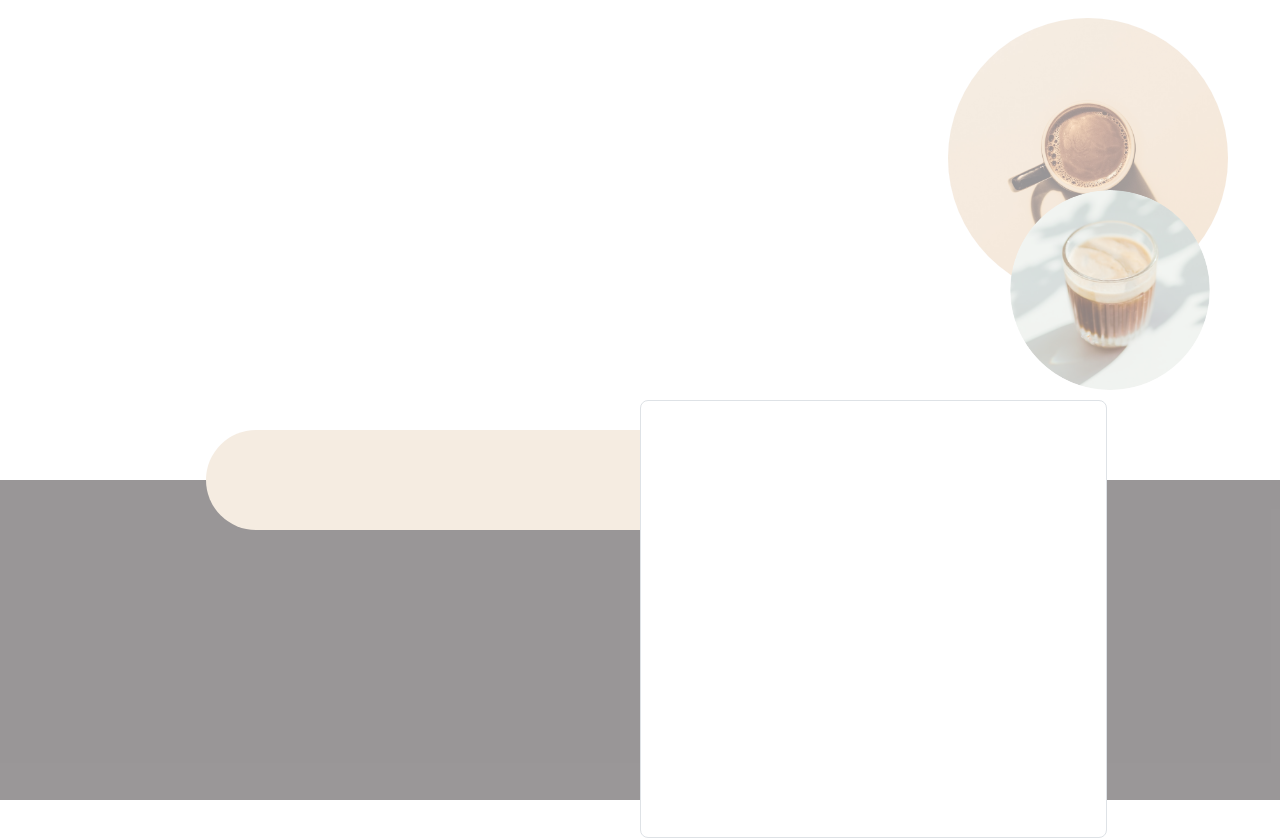
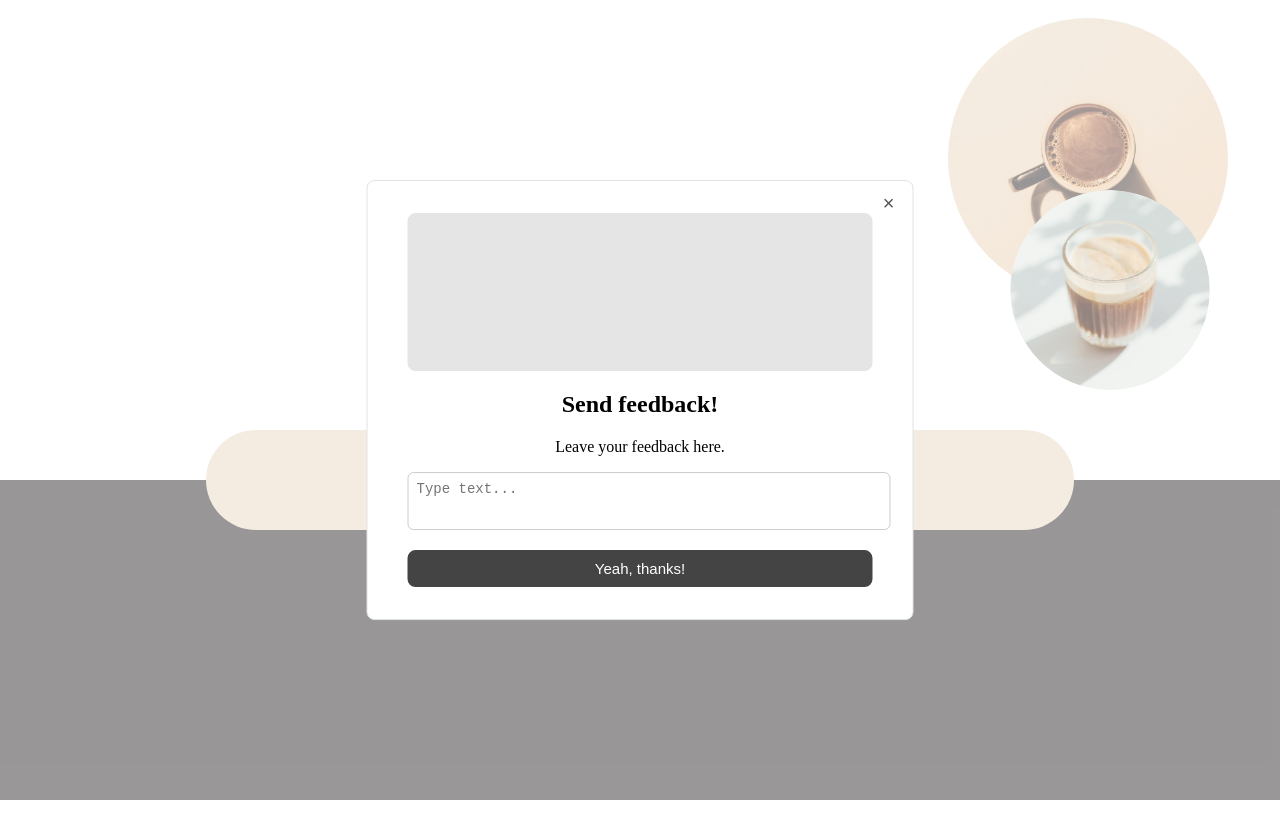
Before and after one commit to Thuandang297/mindX-CFE, a plain HTML site: page lesson-3/index.html in a window 1280 px wide. After the commit the page ends 800 px from the top, so only its background shows below. Drawn offline with Linux system fonts and the light colour scheme.

Commit message:
Update: Bai thuc hanh so 3

```diff
--- a/lesson-3/index.html
+++ b/lesson-3/index.html
@@ -56,16 +56,107 @@
 
         .pop-up {
             width: 465px;
-            height: 436px;
             border-radius: 8px;
             background-color: #fff;
             border: 1px solid #DEE2E6;
             position: absolute;
             top: 50%;
             left: 50%;
-            /* transform: translate(-50%, -50%); */
-            /* transform: translateX(-50%);
-            transform: translateY(-50%); */
+            transform: translate(-50%, -50%);
+            padding: 32px 40px;
+        }
+
+        .image-feed-back {
+            width: 100%;
+            height: 158px;
+            background-color: #E5E5E5;
+            border-radius: 12px;
+        }
+
+        .feed-back-content {
+            align-content: center;
+        }
+
+        /* Nút đóng */
+        .close-btn {
+            position: absolute;
+            top: 10px;
+            right: 12px;
+            border: none;
+            background: none;
+            font-size: 20px;
+            cursor: pointer;
+            color: #555;
+        }
+
+        /* Ảnh mô phỏng (vùng xám) */
+        .modal-image {
+            width: 100%;
+            height: 158px;
+            background: #e5e5e5;
+            border-radius: 8px;
+            margin-bottom: 20px;
+        }
+
+        /* Tiêu đề */
+        .modal h2 {
+            margin: 0;
+            font-size: 18px;
+            font-weight: 600;
+            color: #333;
+        }
+
+        /* Phụ đề */
+        .modal p {
+            margin: 6px 0 16px;
+            font-size: 14px;
+            color: #777;
+        }
+
+        /* Ô nhập text */
+        textarea {
+            width: 100%;
+            height: 40px;
+            border: 1px solid #ccc;
+            border-radius: 6px;
+            padding: 8px;
+            resize: none;
+            font-size: 14px;
+            outline: none;
+            margin-bottom: 16px;
+        }
+
+        /* Nút gửi */
+        .submit-btn {
+            width: 100%;
+            background: #444;
+            color: white;
+            border: none;
+            border-radius: 8px;
+            padding: 10px 0;
+            font-size: 15px;
+            cursor: pointer;
+            transition: background 0.2s ease;
+        }
+
+        .center-text {
+            position: absolute;
+            top: 50%;
+            left: 50%;
+            transform: translate(-50%, -50%);
+            margin: 0;
+        }
+
+        .submit-btn:hover {
+            background: #333;
+        }
+
+        h2 {
+            text-align: center;
+        }
+
+        p {
+            text-align: center;
         }
     </style>
 </head>
@@ -93,6 +184,12 @@
 
     </div>
     <div class="pop-up">
+        <button class="close-btn">&times;</button>
+        <div class="modal-image"></div>
+        <h2>Send feedback!</h2>
+        <p>Leave your feedback here.</p>
+        <textarea placeholder="Type text..."></textarea>
+        <button class="submit-btn">Yeah, thanks!</button>
         <!-- Hiển thị modal lên giữa màn hình -->
     </div>
 </body>
```
